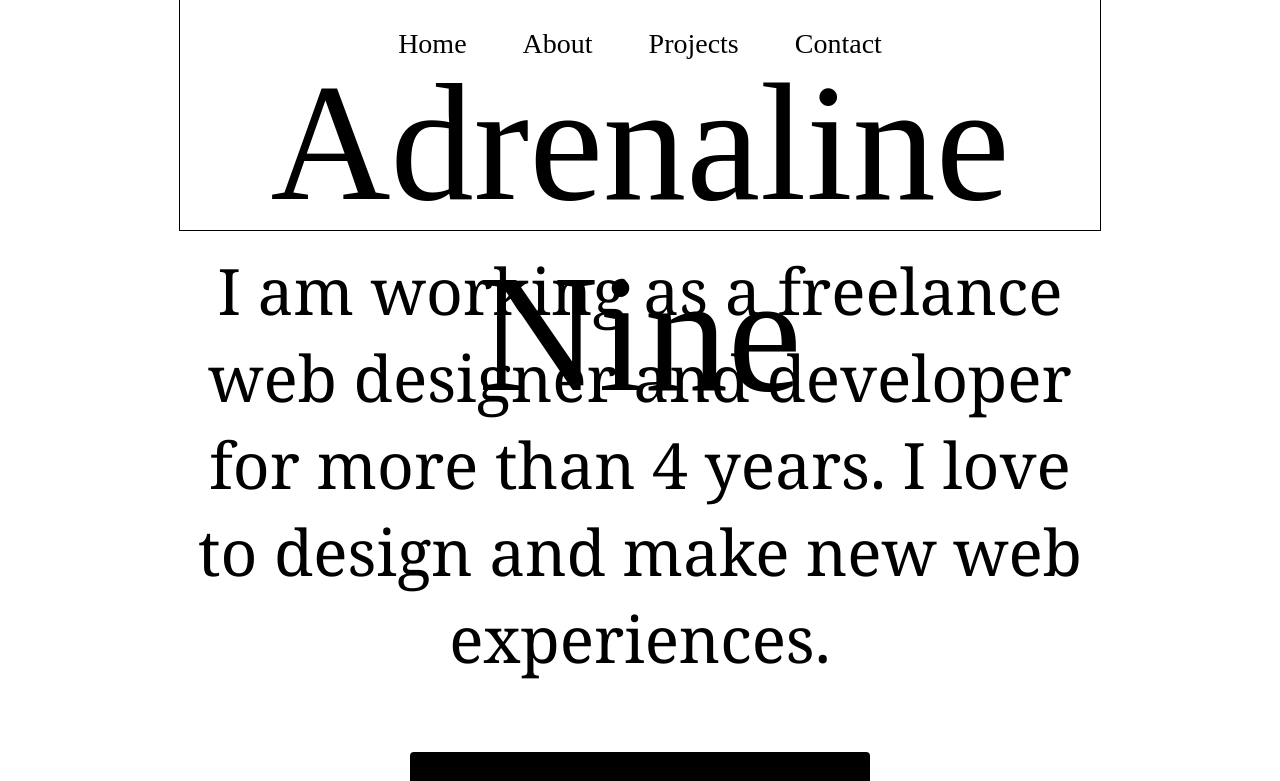
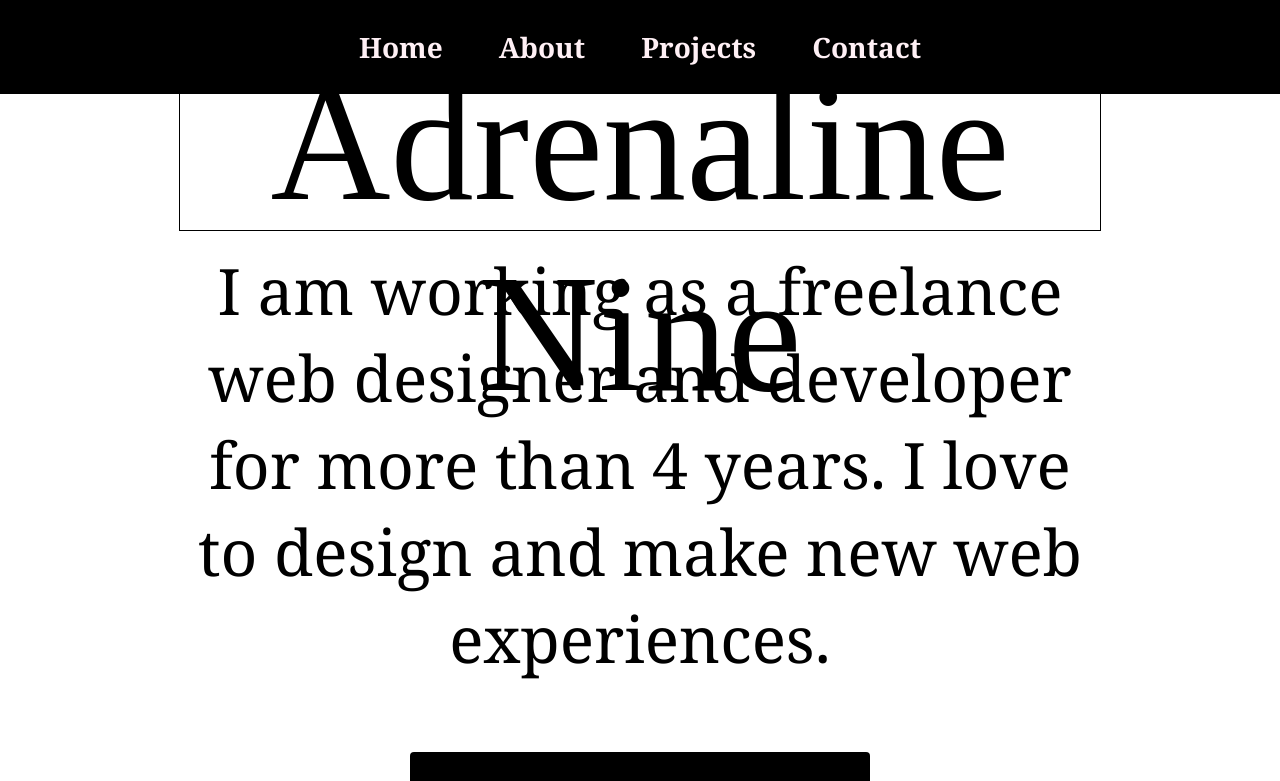
Before and after one commit to Adrenaline9/Personal-Portfolio, a Svelte app: page / in a window 1280 px wide. Shown: the top 781 px of the page. Built offline with nearby package versions, Linux system fonts and the light colour scheme.

Commit message:
5 files modified

```diff
--- a/src/components/Button.js
+++ b/src/components/Button.js
@@ -5,7 +5,7 @@ import styled from 'styled-components';
 const ButtonStyle = styled.div`
   margin-top: 1rem;
   .button {
-    font-size: 2.2rem;
+    font-size: 20px;
     background-color: var(--black);
     padding: 0.7em 2em;
     border-radius: 4px;
--- a/src/components/HeroSection.js
+++ b/src/components/HeroSection.js
@@ -93,8 +93,8 @@ export default function HeroSection() {
           </div>
           <div className="hero__info">
             <p className="info_text">
-              I am working as a freelance web designer and developer for more than 4
-              years. I love to design and make new web experiences.
+              I am working as a freelance web designer and developer for more
+              than 4 years. I love to design and make new web experiences.
             </p>
             <Button className="button" btnText="Projects" btnLink="/projects" />
           </div>
--- a/src/components/NavMenu.js
+++ b/src/components/NavMenu.js
@@ -10,7 +10,7 @@ const NavStyles = styled.nav`
   left: 0;
   width: 100%;
   padding: 1rem 0;
-  background: var(--deep-green);
+  background: var(--black);
   ul {
     max-width: 1200px;
     margin: 0 auto;
@@ -21,15 +21,16 @@ const NavStyles = styled.nav`
       border-radius: 8px;
       transition: 0.3s ease background-color;
       &:hover {
-        background-color: var(--green-1);
+        background-color: var(--gray);
       }
     }
     a {
       display: inline-block;
-      font-family: 'RobotoMono Regular';
+      font-family: Georgia;
       padding: 1rem 2rem;
+      font-weight: bold;
       font-size: 2rem;
-      color: var(--lightgreen-bg);
+      color: var(--lavender);
       outline: none;
     }
     .active {
@@ -49,7 +50,7 @@ const NavStyles = styled.nav`
     }
   }
   .navItems .closeNavIcon {
-    background-color: var(--deep-green);
+    background-color: var(--black);
     display: none;
   }
   @media only screen and (max-width: 768px) {
@@ -63,7 +64,7 @@ const NavStyles = styled.nav`
     .navItems {
       --top: 1rem;
       transition: 0.3s ease transform;
-      background-color: var(--deep-green);
+      background-color: var(--black);
       padding: 2rem;
       width: 90%;
       max-width: 300px;
@@ -72,7 +73,7 @@ const NavStyles = styled.nav`
       right: 1rem;
       top: var(--top);
       .closeNavIcon {
-        color: var(--lightgreen-bg);
+        color: var(--lavender);
         display: block;
         width: 3rem;
         margin: 0 0 0 auto;
--- a/src/style.css
+++ b/src/style.css
@@ -9,4 +9,5 @@ p {
 }
 html, * {
     font-family: Georgia, 'Times New Roman', Times, serif;
+  color: ;
 }
--- a/src/styles/GlobalStyle.js
+++ b/src/styles/GlobalStyle.js
@@ -11,7 +11,7 @@ const GlobalStyle = createGlobalStyle`
     --lavender: lavenderblush;
     --white : white;
     --black: black;
-    --gray: ;
+    --gray: crimson;
   }
   html{
     font-size: 14px;
```
Lines whose indentation alone changed are shown as unchanged.
